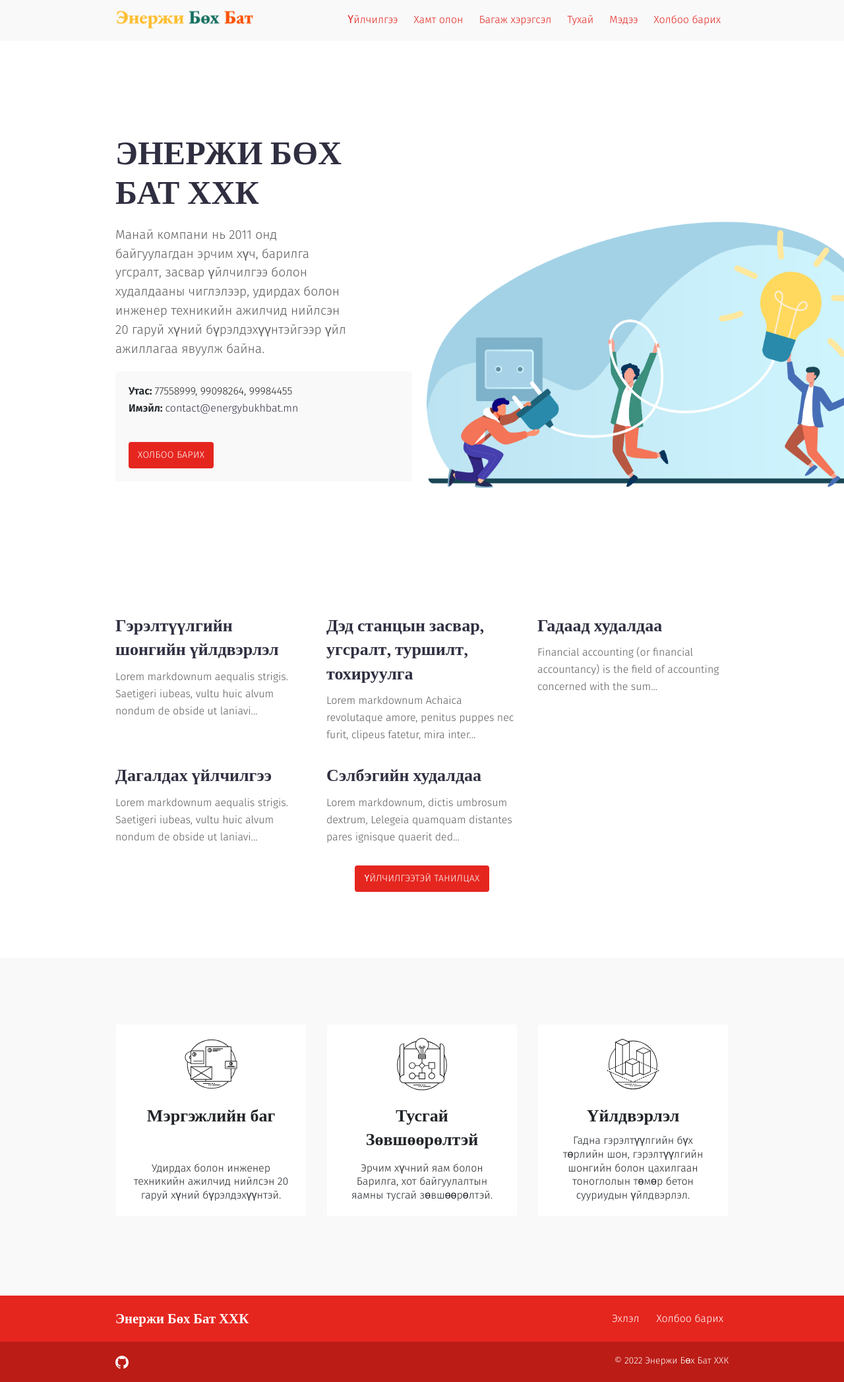
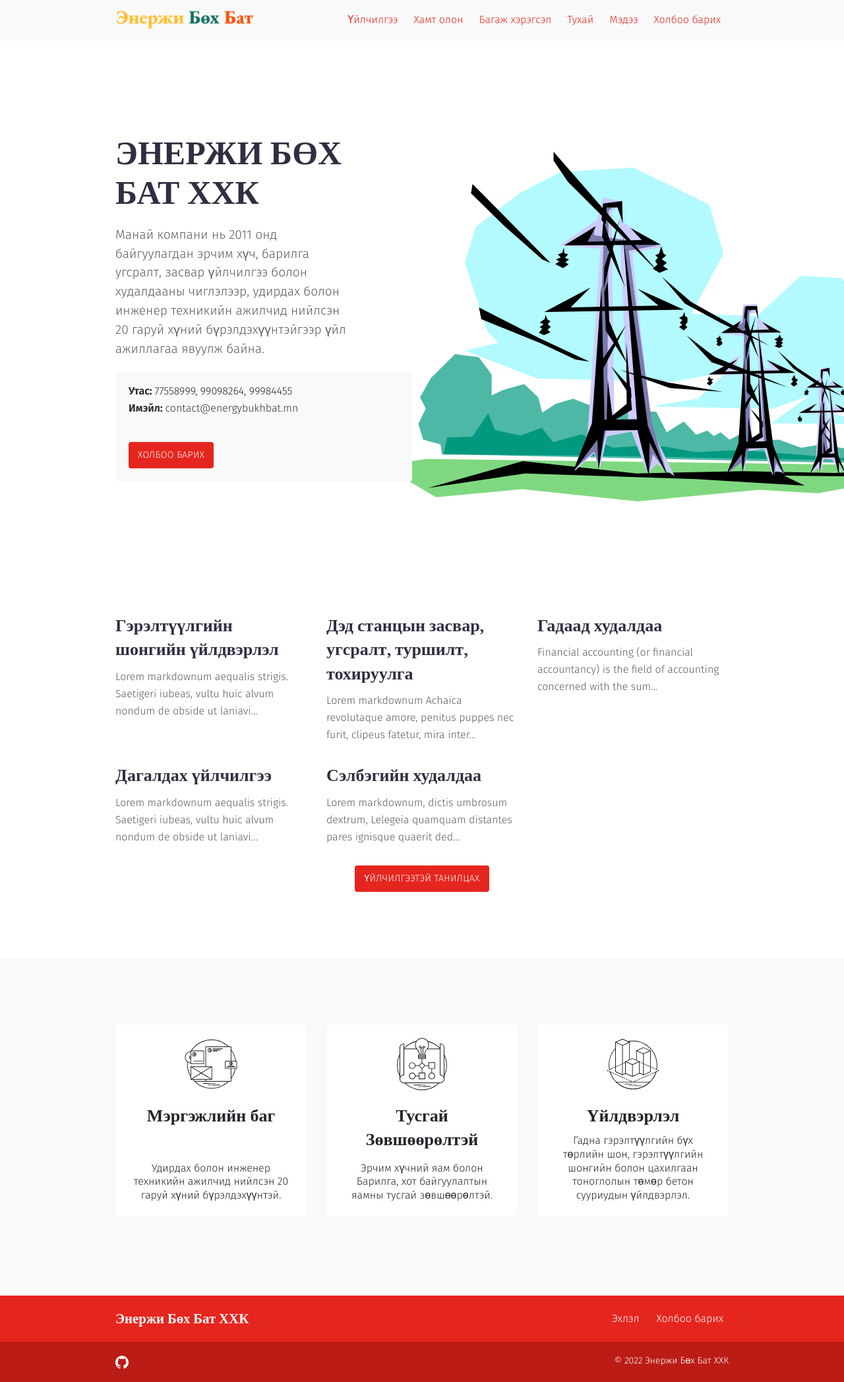
Before and after one commit to energybukhbat/web, a Jekyll site: the page built from index.md, in a window 1280 px wide. Shown: the whole page at 66% size. Built offline with Jekyll 4.4.1, drawn with Linux system fonts in a browser that asks for light colours.

```diff
--- a/_config.yml
+++ b/_config.yml
@@ -1,7 +1,6 @@
-baseurl: '/web'
+baseurl: '/'
 permalink: pretty
 title: 'Энержи Бөх Бат ХХК'
-url: "https://energybukhbat.github.io"
 
 logo:
   mobile: "images/logo/logo-mobile.png"
--- a/_includes/header.html
+++ b/_includes/header.html
@@ -1,10 +1,10 @@
 <div class='header'>
   <div class="container">
     <div class="logo">
-      <a href="{{ site.baseurl }}"><img width="{{ site.logo.desktop_width }}" height="{{ site.logo.desktop_height }}" alt="{{ site.title }}" src="{{ site.logo.desktop | relative_url }}" /></a>
+      <a href="{{ site.url }}"><img width="{{ site.logo.desktop_width }}" height="{{ site.logo.desktop_height }}" alt="{{ site.title }}" src="{{ site.logo.desktop | relative_url }}" /></a>
     </div>
     <div class="logo-mobile">
-      <a href="{{ site.baseurl }}"><img width="{{ site.logo.mobile_width }}" height="{{ site.logo.mobile_height }}" alt="{{ site.title }}" src="{{ site.logo.mobile | relative_url }}" /></a>
+      <a href="{{ site.url }}"><img width="{{ site.logo.mobile_width }}" height="{{ site.logo.mobile_height }}" alt="{{ site.title }}" src="{{ site.logo.mobile | relative_url }}" /></a>
     </div>
     {% include main-menu.html %}
     {% include hamburger.html %}
--- a/index.md
+++ b/index.md
@@ -2,7 +2,7 @@
 title: ЭНЕРЖИ БӨХ БАТ ХХК
 layout: home
 description: Энержи Бөх Бат ХХК-ийн танилцуулга веб.
-intro_image: "images/illustrations/index.webp"
+intro_image: "images/illustrations/index.svg"
 intro_image_absolute: true
 intro_image_hide_on_mobile: true
 show_call_box: true
```
Also changed, not shown: about.md (+1 -1 lines), energy.md (+1 -1 lines), uda.md (+1 -1 lines), images/illustrations/index.svg (added), images/illustrations/index.webp (deleted), images/illustrations/meeting.svg, images/illustrations/reading.svg, images/illustrations/teaching.svg.
